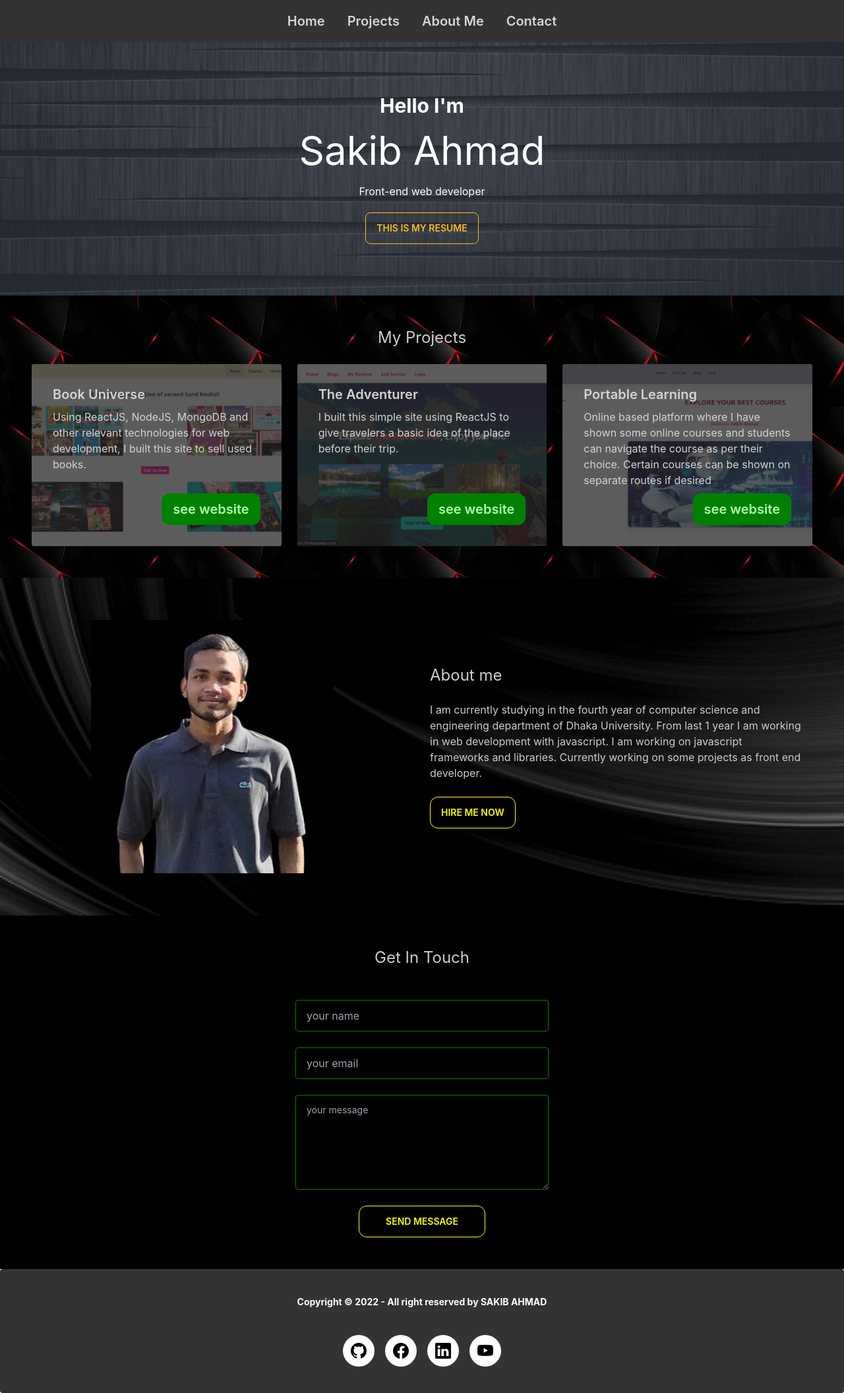
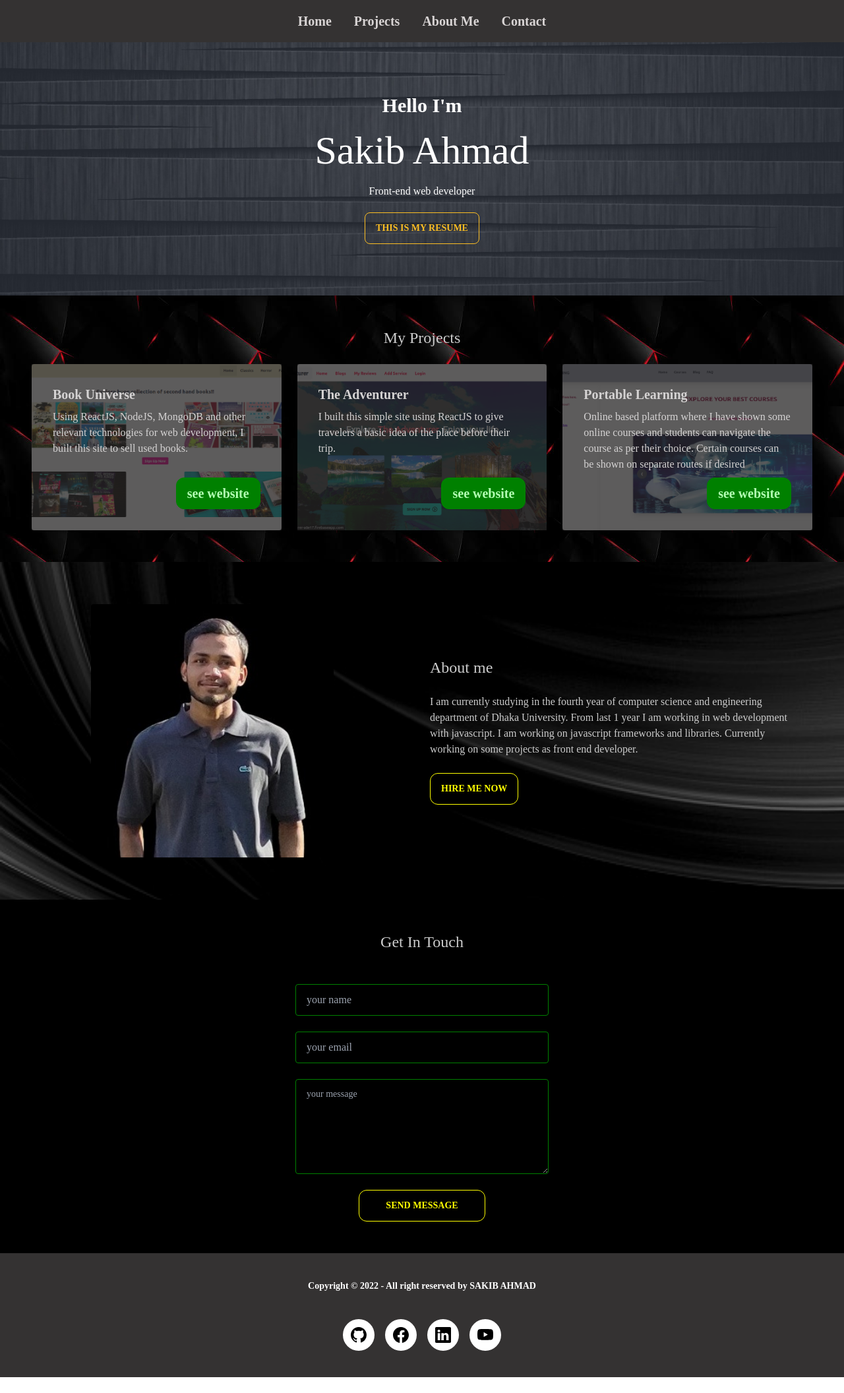
Before and after one commit to easakibahmad/sakib-portfolio, a React (Create React App) app: page / in a window 1280 px wide. Shown: the whole page at 66% size. After the commit the page ends 2088 px from the top, so only its background shows below. Built offline with nearby package versions, Linux system fonts and the light colour scheme.

Commit message:
font change

```diff
--- a/src/components/about/About.js
+++ b/src/components/about/About.js
@@ -6,7 +6,7 @@ const About = () => {
   return (
     <div
       id="about"
-      style={{ backgroundImage: `url(${about})` }}
+      style={{ backgroundImage: `url(${about})`, fontFamily: "Montserrat" }}
       data-theme="black"
       className="hero p-12 px-12"
     >
--- a/src/components/banner/Banner.js
+++ b/src/components/banner/Banner.js
@@ -3,12 +3,20 @@ import banner from "../../assets/images/banner.jpg";
 
 const Banner = () => {
   return (
-    <div className="hero h-96" style={{ backgroundImage: `url(${banner})` }}>
+    <div
+      className="hero h-96"
+      style={{ backgroundImage: `url(${banner})`, fontFamily: "Montserrat" }}
+    >
       <div className="hero-overlay bg-opacity-60"></div>
       <div className="hero-content text-center text-neutral-content">
         <div className="max-w-md">
           <h1 className="mb-5 lg:text-3xl text-2xl font-bold">Hello I'm</h1>
-          <p className="mb-5 lg:text-6xl text-4xl">Sakib Ahmad</p>
+          <p
+            style={{ fontFamily: "IBM Plex Serif" }}
+            className="mb-5 lg:text-6xl text-4xl"
+          >
+            Sakib Ahmad
+          </p>
           <p className="mb-5">Front-end web developer</p>
           <a href="https://drive.google.com/file/d/1FqUQ9Hv0tRzD5XQzuu1D20GyVOD3Kphq/view?usp=sharing">
             <button className="btn btn-outline btn-warning">
--- a/src/components/contact/Contact.js
+++ b/src/components/contact/Contact.js
@@ -31,7 +31,7 @@ const Contact = () => {
   };
 
   return (
-    <div id="contact" data-theme="black">
+    <div style={{ fontFamily: "Montserrat" }} id="contact" data-theme="black">
       <h1 className="text-2xl text-center pt-12">Get In Touch</h1>
       <form
         className=" grid grid-cols-1 w-96 mx-auto gap-6 py-12"
--- a/src/components/footer/Footer.js
+++ b/src/components/footer/Footer.js
@@ -4,8 +4,9 @@ import { BsFacebook, BsLinkedin, BsYoutube, BsGithub } from "react-icons/bs";
 const Footer = () => {
   return (
     <footer
+      style={{ fontFamily: "Montserrat" }}
       data-theme="black"
-      className="footer footer-center p-10 bg-primary text-white rounded font-bold"
+      className="footer footer-center mb-0 p-10 bg-primary text-white  font-bold"
     >
       <div>
         <p>Copyright © 2022 - All right reserved by SAKIB AHMAD</p>
--- a/src/components/navbar/Navbar.js
+++ b/src/components/navbar/Navbar.js
@@ -5,6 +5,7 @@ import { FcMenu } from "react-icons/fc";
 const Navbar = () => {
   return (
     <div
+      style={{ fontFamily: "Montserrat" }}
       data-theme="black"
       className="navbar flex justify-center  bg-primary text-primary-content"
     >
--- a/src/components/projects/Projects.js
+++ b/src/components/projects/Projects.js
@@ -35,7 +35,7 @@ const Projects = () => {
   return (
     <div
       id="projects"
-      style={{ backgroundImage: `url(${project})` }}
+      style={{ backgroundImage: `url(${project})`, fontFamily: "Montserrat" }}
       data-theme="black"
       className="p-12 px-12"
     >
```
